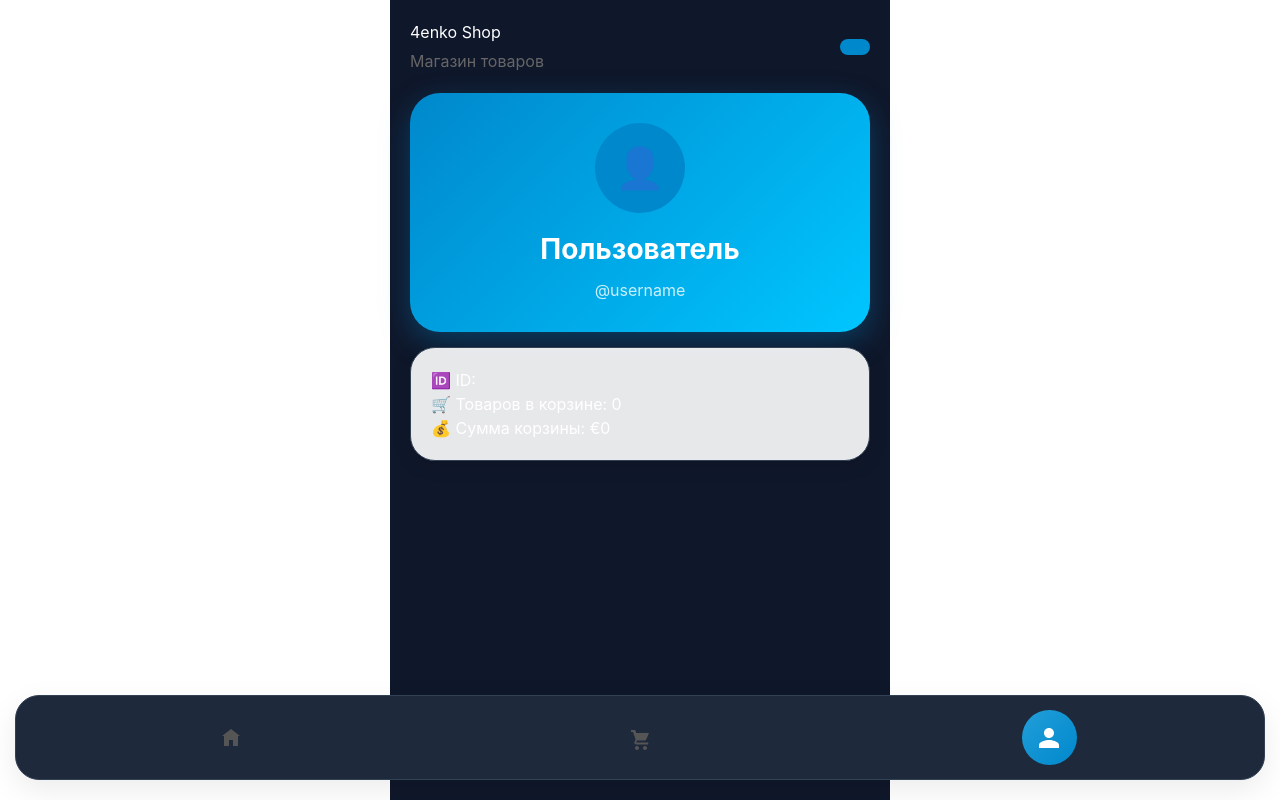
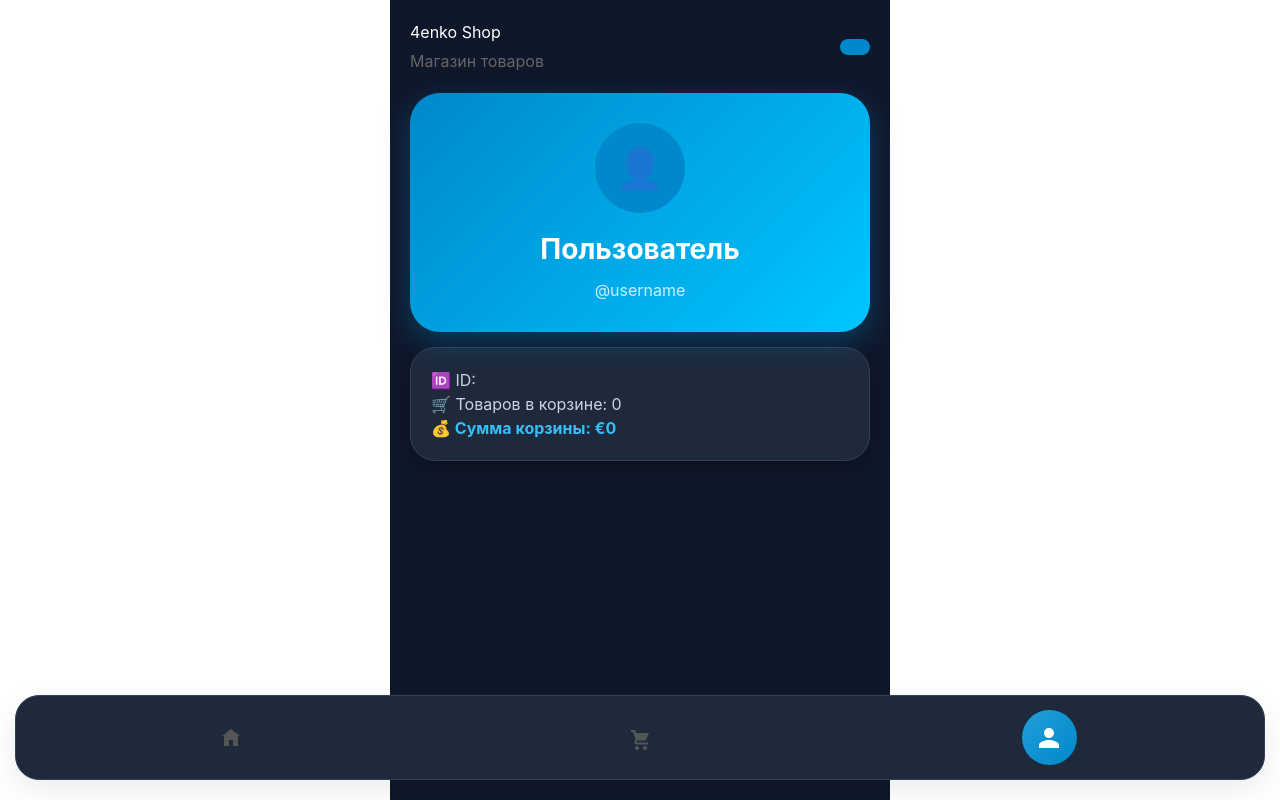
Before and after one commit to xyoutubkax-glitch/Telegram-shop, a React (Vite) app in the folder frontend/: page / in a window 1280 px wide. Both pictures are taken after a click on the button 1049 px from the left and 737 px from the top of the page. Built offline with nearby package versions, Linux system fonts and the light colour scheme.

Commit message:
test version

```diff
--- a/frontend/src/App.tsx
+++ b/frontend/src/App.tsx
@@ -278,21 +278,30 @@ const order = {
 
   <div
     style={{
-      background: "rgba(255,255,255,0.9)",
-      color: "#fff",
-      border: "1px solid #334155",
-      backdropFilter: "blur(12px)",
-      borderRadius: "25px",
-      padding: "20px",
-      marginTop: "15px",
-      boxShadow: "0 4px 20px rgba(0,0,0,0.1)",
-    }}
+  background: "#1e293b",
+  border: "1px solid #334155",
+  borderRadius: "25px",
+  padding: "20px",
+  marginTop: "15px",
+  boxShadow: "0 8px 20px rgba(0,0,0,0.25)",
+}}
   >
-    <p>🆔 ID: {user?.id}</p>
+    <p style={{ color: "#cbd5e1" }}>
+  🆔 ID: {user?.id}
+</p>
 
-    <p>🛒 Товаров в корзине: {cart.length}</p>
+<p style={{ color: "#cbd5e1" }}>
+  🛒 Товаров в корзине: {cart.length}
+</p>
 
-    <p>💰 Сумма корзины: €{totalPrice}</p>
+<p
+  style={{
+    color: "#38bdf8",
+    fontWeight: "bold",
+  }}
+>
+  💰 Сумма корзины: €{totalPrice}
+</p>
   </div>
 
   {isAdmin && (
```
